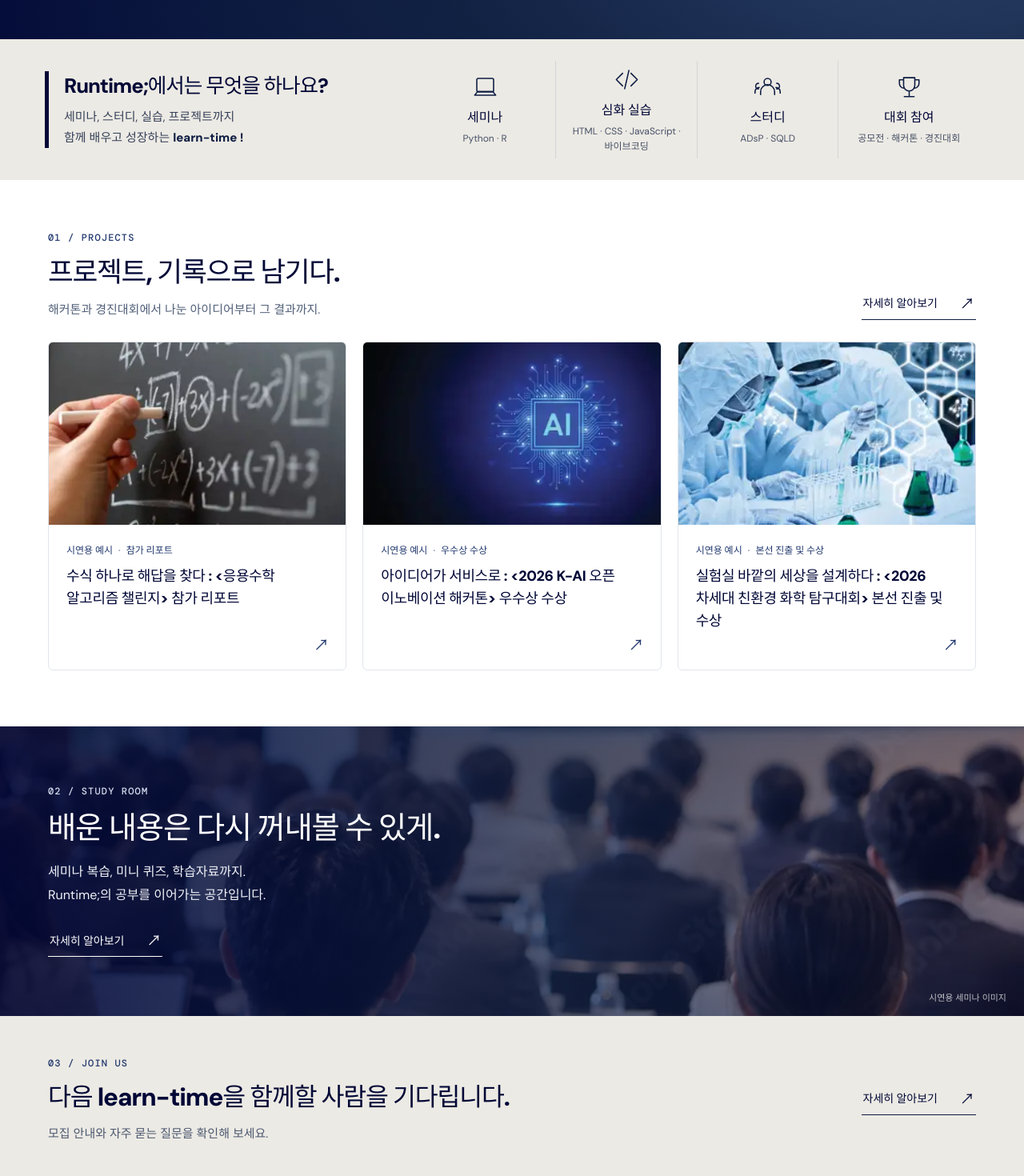
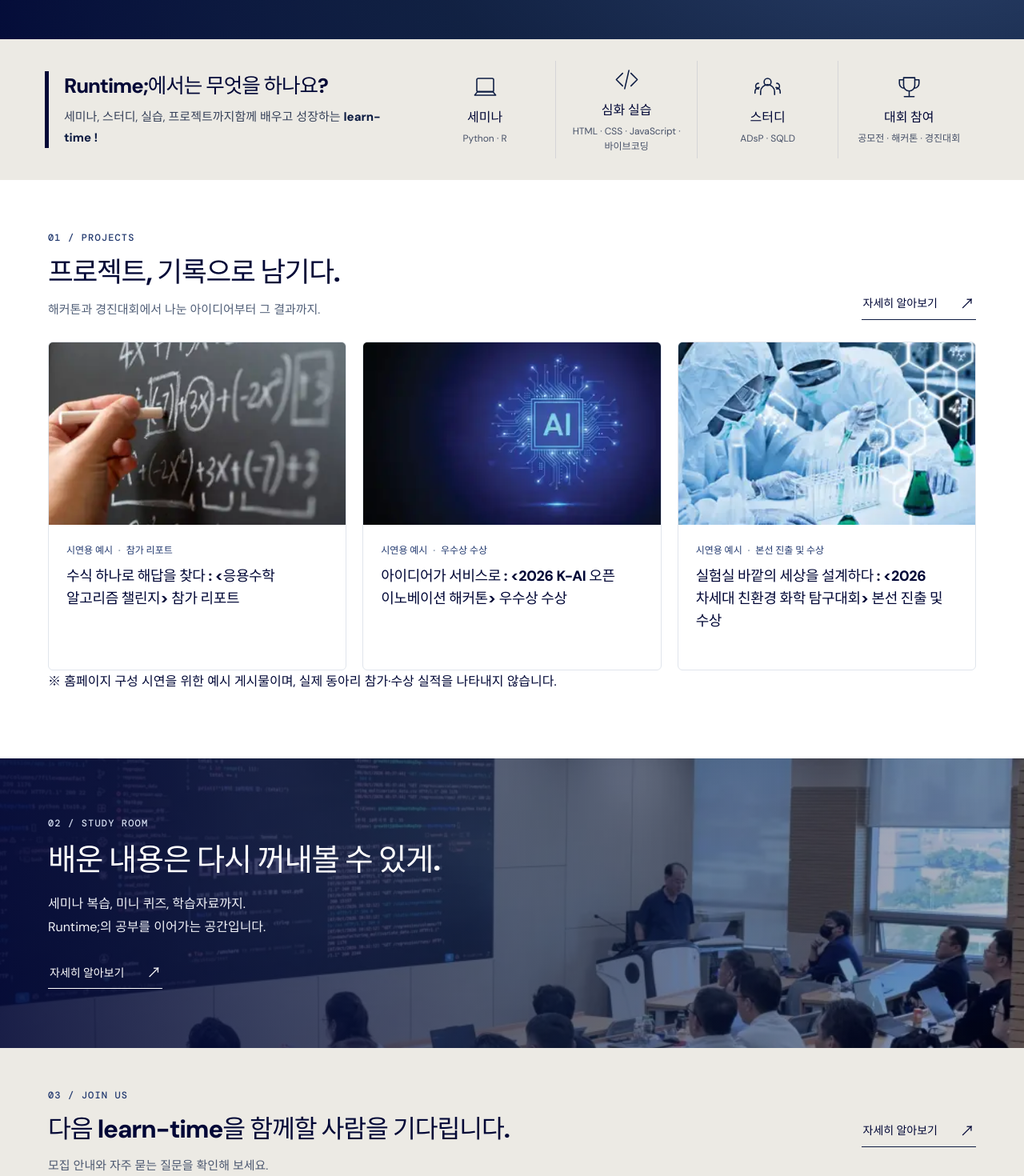
Before and after one commit to KHU-Runtime/Runtime-Main-Website, a React (Vite) app: page / in a window 1280 px wide. Shown: the part 580-2050 px from the top of the page at 80% size. Built offline with nearby package versions, Linux system fonts and the light colour scheme.

Commit message:
feat: always show 3 static project example cards and switch to new seminar photo

```diff
--- a/src/App.jsx
+++ b/src/App.jsx
@@ -1,6 +1,6 @@
 import React, { useEffect, useState } from 'react'
 import './App.css'
-import CommunityBoard, { CommunityProjectsPreview } from './CommunityBoard'
+import CommunityBoard from './CommunityBoard'
 
 const INSTAGRAM = 'https://www.instagram.com/khu_runtime/'
 const GITHUB = 'https://github.com/KHU-Runtime/Runtime-Main-Website'
@@ -243,7 +243,7 @@ function Home() {
     { key: 'study', title: '스터디', sub: 'ADsP · SQLD', to: '#/activities/certificates' },
     { key: 'trophy', title: '대회 참여', sub: '공모전 · 해커톤 · 경진대회', to: '#/projects/archive' },
   ]
-  const seminarImage = import.meta.env.BASE_URL + 'images/seminar-study.webp'
+  const seminarImage = import.meta.env.BASE_URL + 'images/seminar-runtime-actual.webp'
 
   return <>
     <div className="home-showcase">
@@ -266,7 +266,7 @@ function Home() {
         <div className="container overview-layout">
           <div className="overview-intro">
             <h2 id="runtime-overview-title">Runtime;에서는 무엇을 하나요?</h2>
-            <p>세미나, 스터디, 실습, 프로젝트까지<br className="desktop-break" /> 함께 배우고 성장하는 <strong>learn-time !</strong></p>
+            <p className="overview-slogan"><span>세미나, 스터디, 실습, 프로젝트까지</span><span>함께 배우고 성장하는 <strong>learn-time !</strong></span></p>
           </div>
           <div className="overview-highlights">
             {highlights.map((item) => (
@@ -291,19 +291,32 @@ function Home() {
           </div>
           <a className="home-more-link" href="#/projects/archive">자세히 알아보기 <span aria-hidden="true">↗</span></a>
         </div>
-        <CommunityProjectsPreview examples={PROJECT_HOME_EXAMPLES} />
+        <div className="home-project-grid">
+          {PROJECT_HOME_EXAMPLES.map((project) => (
+            <article className="home-project-card home-project-card-static" key={project.id}>
+              <div className="home-project-image">
+                <img src={project.cover} alt="" loading="lazy" />
+              </div>
+              <div className="home-project-body">
+                <span className="home-project-label">시연용 예시 <span aria-hidden="true">·</span> {project.category}</span>
+                <h3>{project.title}</h3>
+              </div>
+            </article>
+          ))}
+        </div>
+        <p className="home-project-disclaimer">※ 홈페이지 구성 시연을 위한 예시 게시물이며, 실제 동아리 참가·수상 실적을 나타내지 않습니다.</p>
       </div>
     </section>
 
     <section className="home-study-section" aria-labelledby="home-study-title"
-      style={{ backgroundImage: 'linear-gradient(90deg, rgba(1,7,54,.9) 0%, rgba(13,28,66,.72) 55%, rgba(1,7,54,.47) 100%), url(' + seminarImage + ')' }}>
+      style={{ backgroundImage: 'linear-gradient(90deg, rgba(1,7,54,.88) 0%, rgba(13,28,66,.60) 53%, rgba(1,7,54,.28) 100%), url(' + seminarImage + ')' }}>
       <div className="container home-study-inner">
         <p className="home-section-eyebrow">02 / STUDY ROOM</p>
         <h2 id="home-study-title">배운 내용은 다시 꺼내볼 수 있게.</h2>
         <p>세미나 복습, 미니 퀴즈, 학습자료까지.<br />Runtime;의 공부를 이어가는 공간입니다.</p>
         <a className="home-more-link home-more-light" href="#/study/notes">자세히 알아보기 <span aria-hidden="true">↗</span></a>
       </div>
-      <span className="home-study-image-note">시연용 세미나 이미지</span>
+
     </section>
 
     <section className="home-join-section" aria-labelledby="home-join-title">
```
